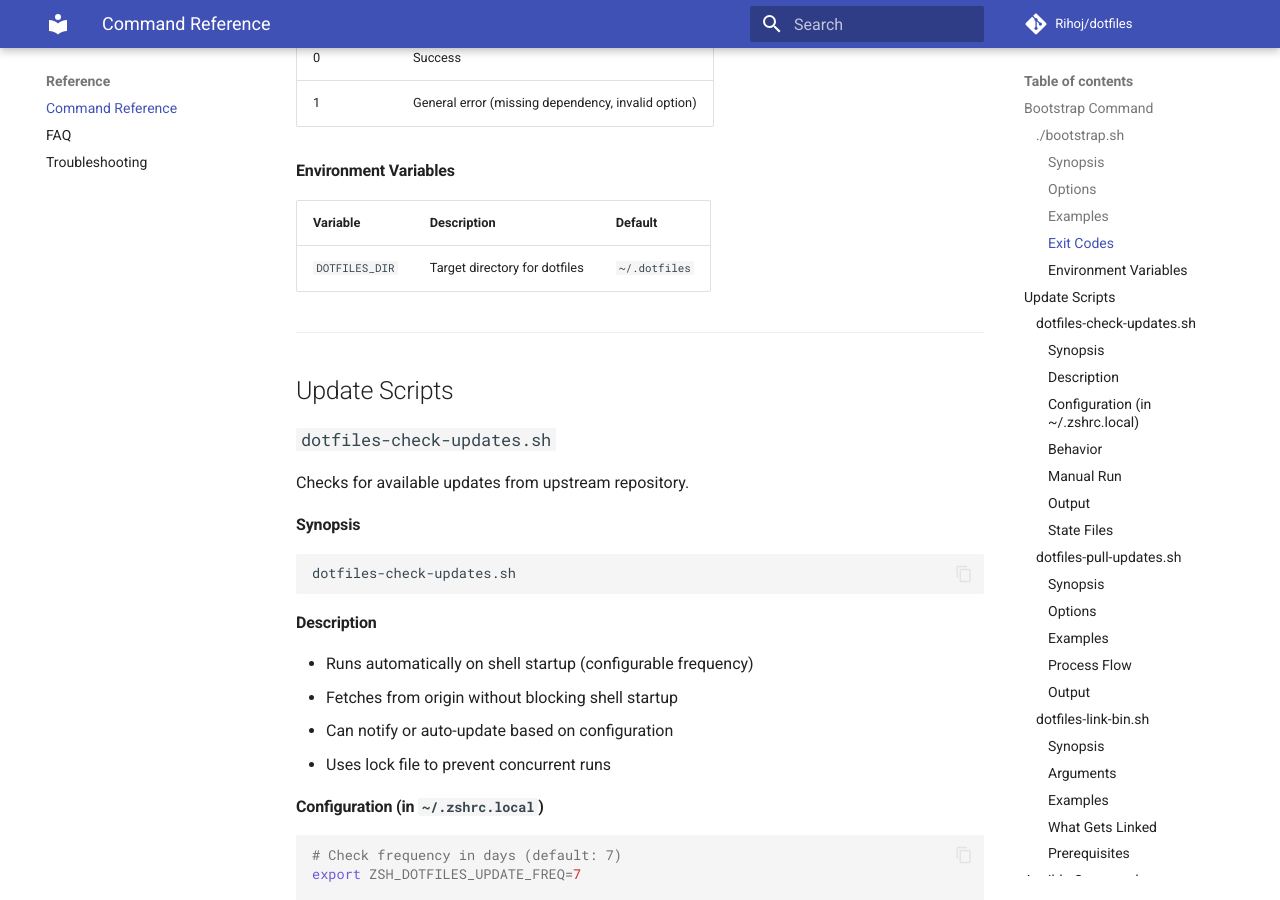
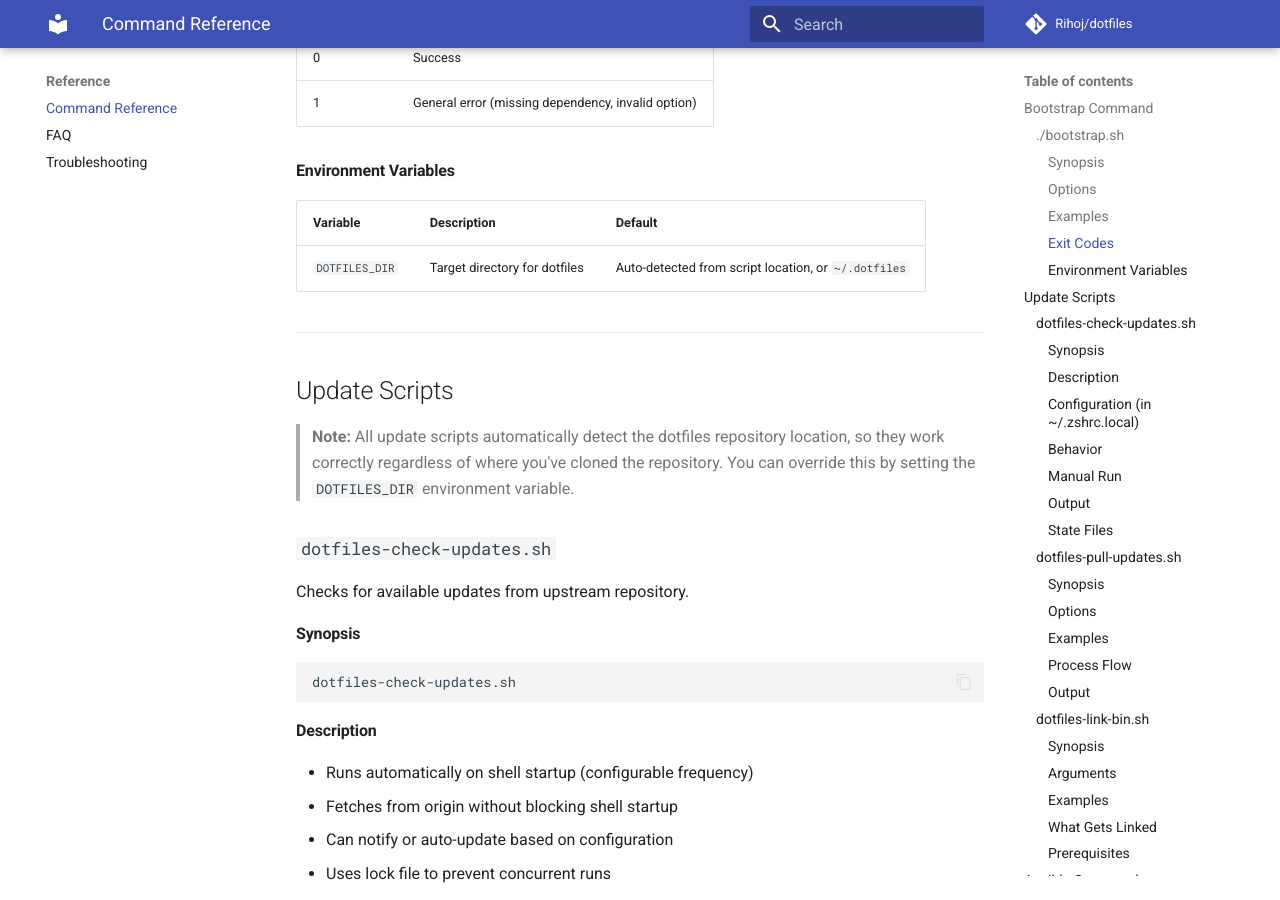
Before and after one commit to Rihoj/dotfiles, an MkDocs documentation site: the page built from docs/command-reference.md, in a window 1280 px wide and 900 px high, scrolled down 1556 px. Built offline with MkDocs 1.6.1 and Material for MkDocs 9.7.7, drawn with Linux system fonts in a browser that asks for light colours; comment, search, counter and statistics services are not loaded; some of the changed text lies outside the part shown.

```diff
--- a/docs/command-reference.md
+++ b/docs/command-reference.md
@@ -66,11 +66,13 @@ Main entry point for dotfiles provisioning.
 
 | Variable | Description | Default |
 |----------|-------------|---------|
-| `DOTFILES_DIR` | Target directory for dotfiles | `~/.dotfiles` |
+| `DOTFILES_DIR` | Target directory for dotfiles | Auto-detected from script location, or `~/.dotfiles` |
 
 ---
 
 ## Update Scripts
+
+> **Note:** All update scripts automatically detect the dotfiles repository location, so they work correctly regardless of where you've cloned the repository. You can override this by setting the `DOTFILES_DIR` environment variable.
 
 ### `dotfiles-check-updates.sh`
 
@@ -591,7 +593,7 @@ p10k configure                  # Configure theme
 
 | Variable | Purpose | Default |
 |----------|---------|---------|
-| `DOTFILES_DIR` | Dotfiles repository location | `~/.dotfiles` |
+| `DOTFILES_DIR` | Dotfiles repository location | Auto-detected from script location, or `~/.dotfiles` |
 | `ZSH_DOTFILES_UPDATE_FREQ` | Update check frequency (days) | `7` |
 | `ZSH_DOTFILES_AUTOUPDATE` | Auto-pull updates | `false` |
 
```
Also changed, not shown: 4 other files.
